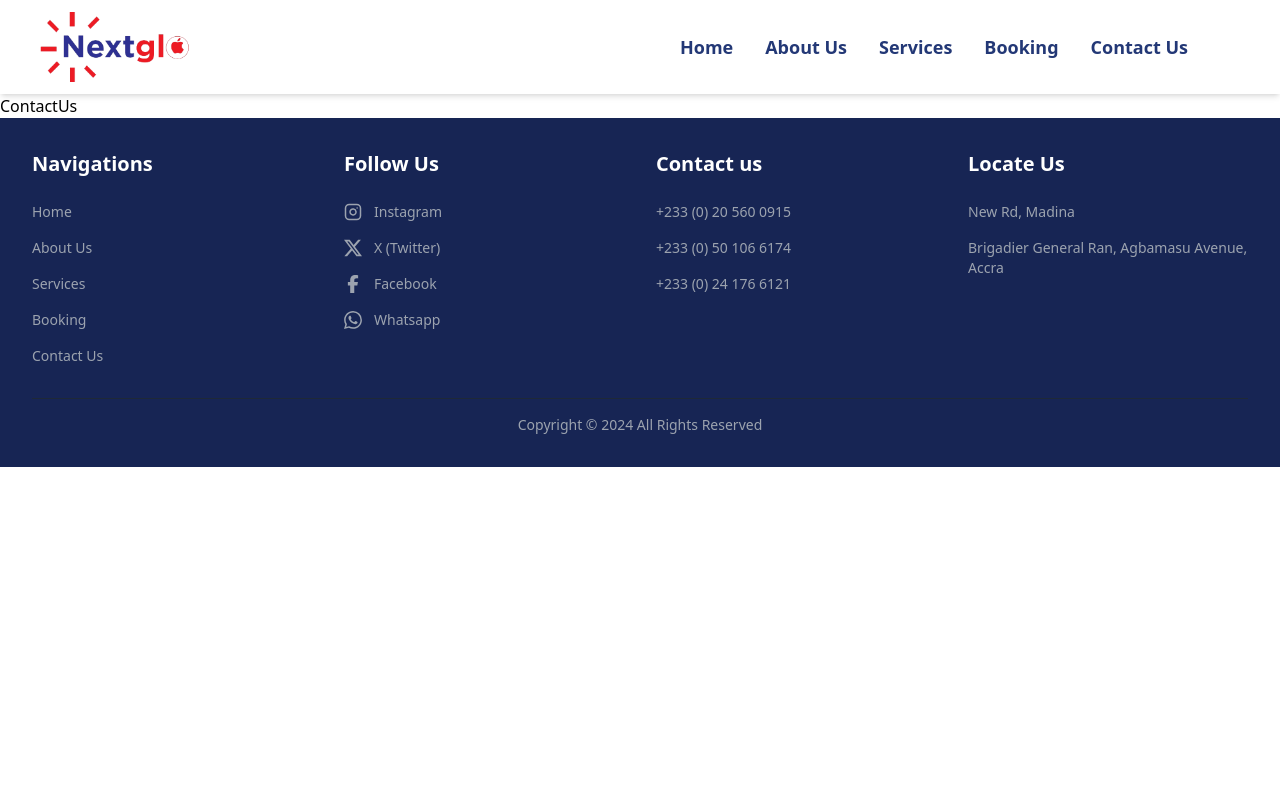
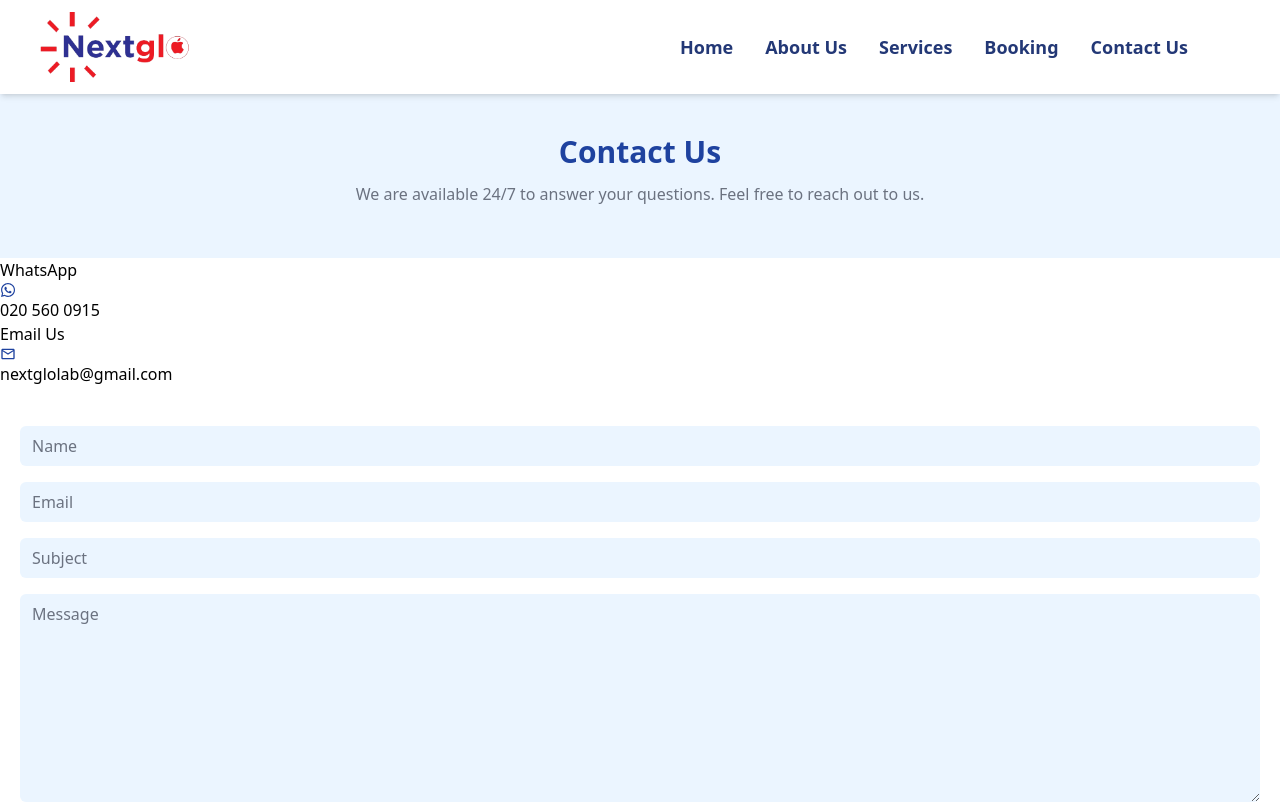
Before and after one commit to f90dErry/nextglo-repairs, a React (Vite) app: page /contact-us in a window 1280 px wide. Shown: the top 803 px of the page. Built offline with nearby package versions, Linux system fonts and the light colour scheme.

Commit message:
contact us page set up

```diff
--- a/src/pages/ContactUs.jsx
+++ b/src/pages/ContactUs.jsx
@@ -1,7 +1,78 @@
-import React from 'react'
+import { FaWhatsapp } from 'react-icons/fa'
+import { MdOutlineMail } from 'react-icons/md'
+import { useState } from 'react'
 
 const ContactUs = () => {
-  return <div>ContactUs</div>
+  const topSection = [
+    { name: 'WhatsApp', icon: FaWhatsapp, tel: '020 560 0915' },
+    {
+      name: 'Email Us',
+      icon: MdOutlineMail,
+      email: 'nextglolab@gmail.com',
+    },
+  ]
+
+  const [formData, setFormData] = useState({
+    name: '',
+    email: '',
+    subject: '',
+    message: '',
+  })
+
+  return (
+    <div className='font-sans '>
+      <header className='text-center py-10 bg-blue-50'>
+        <h1 className='text-3xl font-bold text-blue-800'>Contact Us</h1>
+        <p className='mx-5 my-3 text-gray-500 font-medium'>
+          We are available 24/7 to answer your questions. Feel free to reach out
+          to us.
+        </p>
+      </header>
+
+      <section className=''>
+        <div>
+          {topSection.map((item) => (
+            <div>
+              <p>{item.name}</p>
+              <item.icon className='text-blue-800' />
+              <p>{item.tel}</p>
+              <p>{item.email}</p>
+            </div>
+          ))}
+        </div>
+
+        <form className='my-10'>
+          <div className='flex flex-col gap-4 mx-5'>
+            <input
+              type='text'
+              placeholder='Name'
+              className='bg-blue-50 border-none rounded-md focus:border-red-800'
+            />
+            <input
+              type='email'
+              placeholder='Email'
+              className='bg-blue-50 border-none rounded-md'
+            />
+            <input
+              type='text'
+              placeholder='Subject'
+              className='bg-blue-50 border-none rounded-md'
+            />
+            <textarea
+              placeholder='Message'
+              className='bg-blue-50 border-none h-52 rounded-md'
+            />
+            <button
+              type='submit'
+              className='bg-blue-800 text-white p-3 rounded-lg font-bold w-[150px]'
+            >
+              Send Message
+            </button>
+          </div>
+        </form>
+      </section>
+    </div>
+  )
 }
 
 export default ContactUs
```
